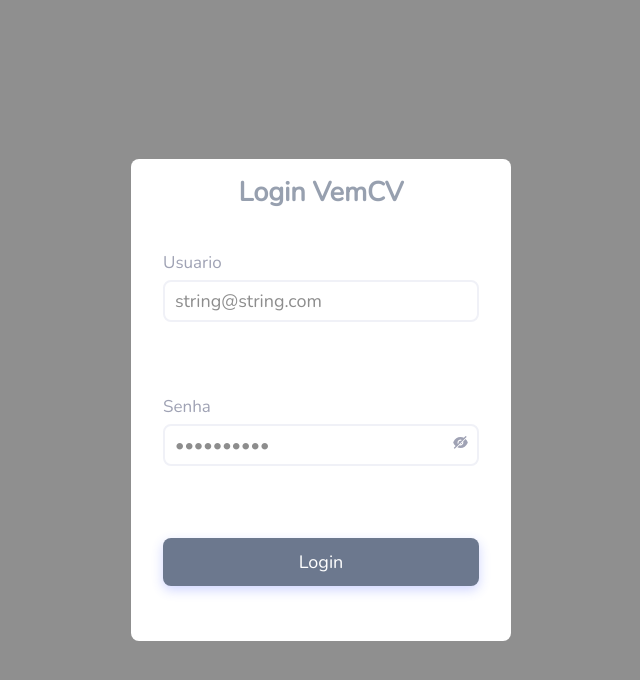
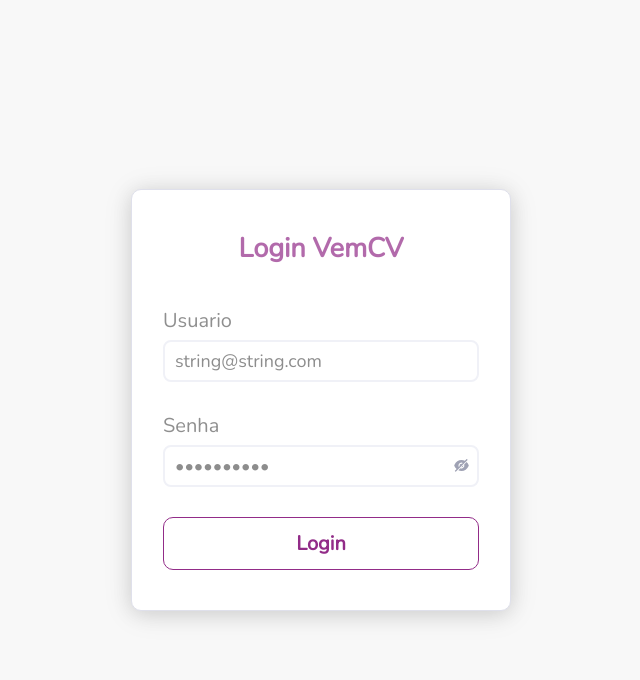
Before and after one commit to PauloFra/projeto-final-VemSer, a React (Create React App) app in the folder projeto-final-vemser/: page /login in a window 1280 px wide. Shown: the top 680 px of the page, without its empty margins (319-959 px from the left). Built offline with nearby package versions, Linux system fonts and the light colour scheme.

Commit message:
Revert "Revert "Feat:new style login""
This reverts commit 25584e8d62fb3e00ca5ea2afc410ba473df3be79.

```diff
--- a/projeto-final-vemser/src/components/globalStyles/global.styles.tsx
+++ b/projeto-final-vemser/src/components/globalStyles/global.styles.tsx
@@ -173,6 +173,11 @@ export const SpanDefault = styled.span`
   font-weight: bold;
   font-size: 15px;
 `;
+export const SpanDefaultHour = styled.span`
+  margin-right: 10px;
+  color:${Theme.fontColor.primary};
+  font-size: 15px;
+`;
 export const BtnSeta = styled.button`
   color: ${Theme.color.primary};
   svg {
--- a/projeto-final-vemser/src/components/header/Header.tsx
+++ b/projeto-final-vemser/src/components/header/Header.tsx
@@ -21,9 +21,6 @@ function Header() {
               <C.Li>
                 <Link to="/curriculos">Candidatos</Link>
               </C.Li>
-              <C.Li>
-                <Link to="/cadastrar-usuario">Cadastro</Link>
-              </C.Li>
             </C.Ulflex>
           </C.Nav>
           <C.Logout>
--- a/projeto-final-vemser/src/components/loading/Loading.tsx
+++ b/projeto-final-vemser/src/components/loading/Loading.tsx
@@ -6,7 +6,7 @@ type LoadingProps = {
 };
 function Loading({ largura, altura }: LoadingProps) {
   return (
-    <DivForLoading largura={largura} altura={altura}>
+    <DivForLoading largura={largura} altura={altura} >
       <img src={load} alt="gif de loading" />
     </DivForLoading>
   );
--- a/projeto-final-vemser/src/pages/CadastrarUsuarios/CadastrarUsuarios.tsx
+++ b/projeto-final-vemser/src/pages/CadastrarUsuarios/CadastrarUsuarios.tsx
@@ -63,7 +63,7 @@ const Login = () => {
     <C.ContainerUser>
       <C.ContainerForm onSubmit={formikProps.handleSubmit}>
         <C.DivLogo>
-          <C.TitleLogin>Login VemCV</C.TitleLogin>
+          <C.TitleLogin>Cadastro VemCV</C.TitleLogin>
         </C.DivLogo>
         <C.DivForm>
           <C.Label  htmlFor="nome">Nome</C.Label >
--- a/projeto-final-vemser/src/pages/candidatoDetalhamento/CandidatoDetalhamento.tsx
+++ b/projeto-final-vemser/src/pages/candidatoDetalhamento/CandidatoDetalhamento.tsx
@@ -1,5 +1,6 @@
 import * as C from "./candidatoDetalhado.styles";
 import CardExperiencia from "./componentes/CardExperiencia/CardExperiencia";
+
 import CardInfoPessoal from "./componentes/CardInfoPessoais/CardInfoPessoal";
 import CardInfoGeral from "./componentes/CardInfoGeral/CardInfoGeral";
 import CardDadosAcademicos from "./componentes/CardDadosAcademicos/CardDadosAcademicos";
--- a/projeto-final-vemser/src/pages/login/Login.styles.tsx
+++ b/projeto-final-vemser/src/pages/login/Login.styles.tsx
@@ -1,14 +1,16 @@
 import styled from "styled-components";
+import Theme from "../../theme/Theme";
 
 export const ContainerLogin = styled.div`
+
   height: 100vh;
   width: 100vw;
   display: flex;
   flex-direction: column;
-  background-color: #8f8f8f;
   justify-content: center;
   align-items: center;
   font-size: 17px;
+  background-color: ${Theme.color.background};
 `;
 
 export const DivLogo = styled.div`
@@ -21,32 +23,50 @@ export const DivLogo = styled.div`
 
 export const TitleLogin = styled.h1`
   font-size: 27px;
-  color: #6c788e;
+  margin-top: 25px;
+  color:  ${Theme.color.primary};
   opacity: 0.7;
 `;
 
 export const DivForm = styled.div`
-  display: grid;
-  margin-bottom: 76px;
-  position: relative;
-  height: 67.7px;
+  margin-bottom: 30px;
+  display: flex;
+  flex-direction: column;
+  `;
+export const Label = styled.label`
+ color: ${Theme.fontColor.primary};
+ font-size:20px;
 `;
 
 
 
+export const TrocarSenha = styled.a`
+  position: absolute;
+  margin-top: 45px;
+  margin-left: 290px;
+  color: #9fa2b4;
+  cursor: pointer;
+`;
+
+
 export const ContainerForm = styled.form`
   width: 380px;
-  height: 482px;
+  display: grid;
   background-color: #fff;
-  display: flex;
-  flex-direction: column;
+  border: 1.5px solid #dfe0eb;
   align-items: center;
-  justify-content: start;
+  justify-content: center;
+  box-shadow: ${Theme.shadow.container};
   color: #9fa2b4;
-  border-radius: 8px;
+  border-radius: 10px;
 `;
 export const Error = styled.small`
   margin-top: 5px;
+  width: 316px;
+  margin-bottom: 10px;
+  display: flex;
+
+  font-weight: bold;
   color: red;
 `;
 export const Input = styled.input`
@@ -68,17 +88,20 @@ export const Input = styled.input`
 `;
 
 export const Botao = styled.button`
-  width: 316px;
-  height: 48px;
-  font-size: 18px;
-  color: #fff;
-  background-color: #6c788e;
-  border-radius: 8px;
-  border: none;
-  box-shadow: 0px 4px 12px rgba(55, 81, 255, 0.24);
+  border: 1px solid ${Theme.color.primary};
+  background-color: transparent;
+  padding: 12px 0;
+  margin-bottom:40px;
+  width: 100%;
+  border-radius: 10px;
+  color: ${Theme.color.primary};
+  font-weight: bold;
+  font-size: 20px;
   cursor: pointer;
   :hover {
-    background-color: rgb(108, 120, 142, 0.9);
+    color: white;
+    border: 1px solid white;
+    background-color: ${Theme.color.primary};
   }
 `;
 
@@ -120,11 +143,3 @@ export const SignUp = styled.span`
   font-weight: bold;
   margin-left: 5px;
 `;
-
-export const TrocarSenha = styled.a`
-  position: absolute;
-  right: 10px;
-  bottom: 5px;
-  color: #9fa2b4;
-  cursor: pointer;
-`;
--- a/projeto-final-vemser/src/pages/login/Login.tsx
+++ b/projeto-final-vemser/src/pages/login/Login.tsx
@@ -42,7 +42,7 @@ const Login = () => {
           <C.TitleLogin>Login VemCV</C.TitleLogin>
         </C.DivLogo>
         <C.DivForm>
-          <label htmlFor="usuario">Usuario</label>
+          <C.Label  htmlFor="usuario">Usuario</C.Label >
           <C.Input
             name="usuario"
             id="usuario"
@@ -55,7 +55,7 @@ const Login = () => {
           ) : null}
         </C.DivForm>
         <C.DivForm>
-          <label htmlFor="senha">Senha</label>
+          <C.Label  htmlFor="senha">Senha</C.Label >
           <C.Input
             type={pass ? "password" : "text"}
             name="senha"
--- a/projeto-final-vemser/src/pages/vagas/Vagas.tsx
+++ b/projeto-final-vemser/src/pages/vagas/Vagas.tsx
@@ -18,6 +18,8 @@ function Vagas() {
   const [idVagas, setIdVagas] = useState<number | undefined>();
 
   const [startVagas, setStartVagas] = useState<any>();
+
+  const [dateLastUp, setDateLastUp] = useState<string>('');
 
   const [inputValue, setInputValue] = useState<string | undefined>();
 
@@ -52,6 +54,7 @@ function Vagas() {
       api.defaults.headers.common["Authorization"] = token;
       getInVagas(7);
       Setup();
+      BuscaDataUltimaAtualizacao()
     }
   }, []);
 
@@ -99,9 +102,17 @@ function Vagas() {
       );
     }
   }
-
+  async function BuscaDataUltimaAtualizacao(){
+    try{
+      const {data} = await api.get('/vaga/data-ultima-atualizacao')
+      setDateLastUp( moment(data).format('DD/MM/YYYY  , h:mm:ss a'))
+    }
+    catch(error){
+      console.log(error);
+    }
+  }
   if (!startVagas && !totalVagas) {
-    return <Loading altura="100vh" largura="100vw" />;
+    return <Loading altura="350vh" largura="520vw" />;
   }
   return (
     <C.BackGroundTabela>
@@ -118,7 +129,10 @@ function Vagas() {
         </C.DivFlex>
 
         <C.SubTitle>
-          <C.ButtonVisualizar>Atualizar Vagas</C.ButtonVisualizar>
+          <C.SpanDefaultHour>
+            Última Atualização : {dateLastUp}
+          </C.SpanDefaultHour>
+          <C.ButtonVisualizar onClick={() =>BuscaDataUltimaAtualizacao() }>Atualizar Vagas</C.ButtonVisualizar>
         </C.SubTitle>
       </C.DivAlignTop>
       {visibleModal && (
--- a/projeto-final-vemser/src/routers.tsx
+++ b/projeto-final-vemser/src/routers.tsx
@@ -6,7 +6,6 @@ import Login from "./pages/login/Login";
 import Vagas from "./pages/vagas/Vagas";
 import Header from "./components/header/Header";
 import Footer from "./components/footer/Footer";
-import CadastrarUsuarios from './pages/CadastrarUsuarios/CadastrarUsuarios'
 import { BrowserRouter, Route, Routes } from "react-router-dom";
 
 function Routers() {
@@ -16,7 +15,6 @@ function Routers() {
           <Header />
           <Routes>
             <Route path="*" element={<NotFound />} />
-            <Route path="/cadastrar-usuario" element={<CadastrarUsuarios />} />
             <Route path="/login" element={<Login />} />
             <Route path="/" element={<Vagas />} />
             <Route path="/curriculos" element={<Curriculos />} />
```
